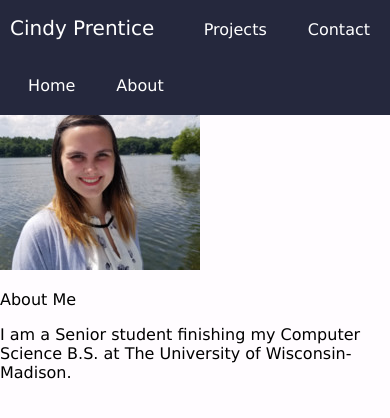
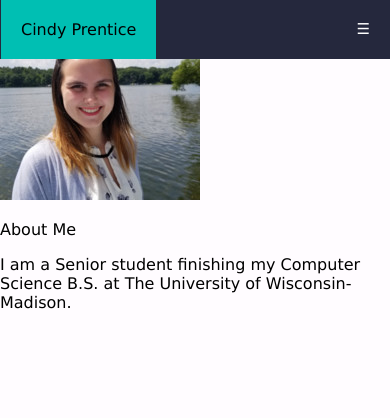
Before and after one commit to prent2cookies/prent2cookies.github.io, a plain HTML site: page index.html in a window 390 px wide. Drawn offline with Linux system fonts and the light colour scheme.

Commit message:
Mobile-compatible

```diff
--- a/CSS/webStyle.css
+++ b/CSS/webStyle.css
@@ -8,15 +8,14 @@ body{
 }
 
 .navbar {
-
   background-color: #25283D;
   position: fixed;
   top: 0;
   width: 100%
 }
-
-.navbar a {
-  float: right;
+.navbar a:first-child{
+  float: left;
+  display: block;
   font-size: 16px;
   color: white;
   text-align: center;
@@ -25,13 +24,19 @@ body{
   border-left: 1px solid #25283D;
 }
 
-.navbar head1{
-  float: left;
-  font-size: 20px;
+.navbar a {
+  float: right;
+  display: block;
+  font-size: 16px;
   color: white;
   text-align: center;
-  padding: 16px 10px;
+  padding: 20px 20px;
   text-decoration: none;
+  border-left: 1px solid #25283D;
+}
+
+.navbar .icon {
+  display: none;
 }
 
 .dropdown {
@@ -44,15 +49,10 @@ body{
   border: none;
   outline: none;
   color: white;
+  background-color: inherit;
   padding: 20px 20px;
-  background-color: inherit;
   font-family: inherit;
   margin: 0;
-}
-
-.navbar a:hover, .dropdown:hover .dropbtn {
-  background-color: #00BFB3;
-  color: black;
 }
 
 .dropdown-content {
@@ -67,10 +67,15 @@ body{
 .dropdown-content a {
   float: none;
   color: black;
-  padding: 12px 16px;
+  /*padding: 20px 20px;*/
   text-decoration: none;
   display: block;
   text-align: left;
+}
+
+.navbar a:hover, .dropdown:hover .dropbtn {
+  background-color: #00BFB3;
+  color: black;
 }
 
 .dropdown-content a:hover {
@@ -82,7 +87,40 @@ body{
   display: block;
 }
 
-.content
+/*.content
 {
 	padding-top: 70px;
+}*/
+
+/* When the screen is less than 600 pixels wide, hide all links, except for the first one ("Home"). Show the link that contains should open and close the topnav (.icon) */
+@media screen and (max-width: 600px) {
+  .navbar a:not(:first-child), .dropdown .dropbtn {display: none;}
+  .navbar a.icon {
+    float: right;
+    display: block;
+  }
 }
+
+/* The "responsive" class is added to the topnav with JavaScript when the user clicks on the icon. This class makes the topnav look good on small screens (display the links vertically instead of horizontally) */
+@media screen and (max-width: 600px) {
+  .navbar.responsive {position: relative;}
+  .navbar.responsive .icon {
+    position: absolute;
+    right: 0;
+    top: 0;
+  }
+
+  .navbar.responsive a {
+    float: none;
+    display: block;
+    text-align: left;
+  }
+
+  .navbar.responsive .dropdown {float: none;}
+  .navbar.responsive .dropdown-content {position: relative;}
+  .navbar.responsive .dropdown .dropbtn {
+    display: block;
+    width: 100%;
+    text-align: left;
+  }
+}
--- a/index.html
+++ b/index.html
@@ -1,14 +1,18 @@
 <!doctype html>
 <html>
 <head>
-<meta charset="UTF-8">
+<meta name="viewport" content="width=device-width, initial-scale=1">
+<charset = "UTF-8">
+<link rel="stylesheet" href="https://cdnjs.cloudflare.com/ajax/libs/font-awesome/4.7.0/css/font-awesome.min.css">
 <title>Home</title>
 <link href="CSS/webStyle.css" type="text/css" rel="stylesheet" />
 </head>
+
 <body>
+
 <nav>
-	<div class="navbar">
-	<head1>Cindy Prentice</head1>
+	<div class="navbar" id="myTopnav">
+		<a>Cindy Prentice                                       </a>
 		<a href="contact.html" title = "Contact">Contact</a>
   	<div class="dropdown">
     	<button class="dropbtn">Projects
@@ -24,12 +28,27 @@
   	</div>
 		<a href="about.html" title="About">About</a>
 		<a href="index.html" title="Home">Home</a>
+		<a href="javascript:void(0);" style= "font-size:15px;" class="icon" onclick="myFunction()">&#9776;</a>
 	</div>
 </nav>
+
+
 <div class="content">
 	<img src="photos/linkedin.jpg" alt ="Professional Photo">
 	<p>About Me</p>
 	<p>I am a Senior student finishing my Computer Science B.S. at The University of Wisconsin-Madison.</p>
 </div>
+
+<script>
+function myFunction() {
+  var x = document.getElementById("myTopnav");
+  if (x.className === "navbar") {
+    x.className += " responsive";
+  } else {
+    x.className = "navbar";
+  }
+}
+</script>
+
 </body>
 </html>
```
Lines whose indentation alone changed are shown as unchanged.
